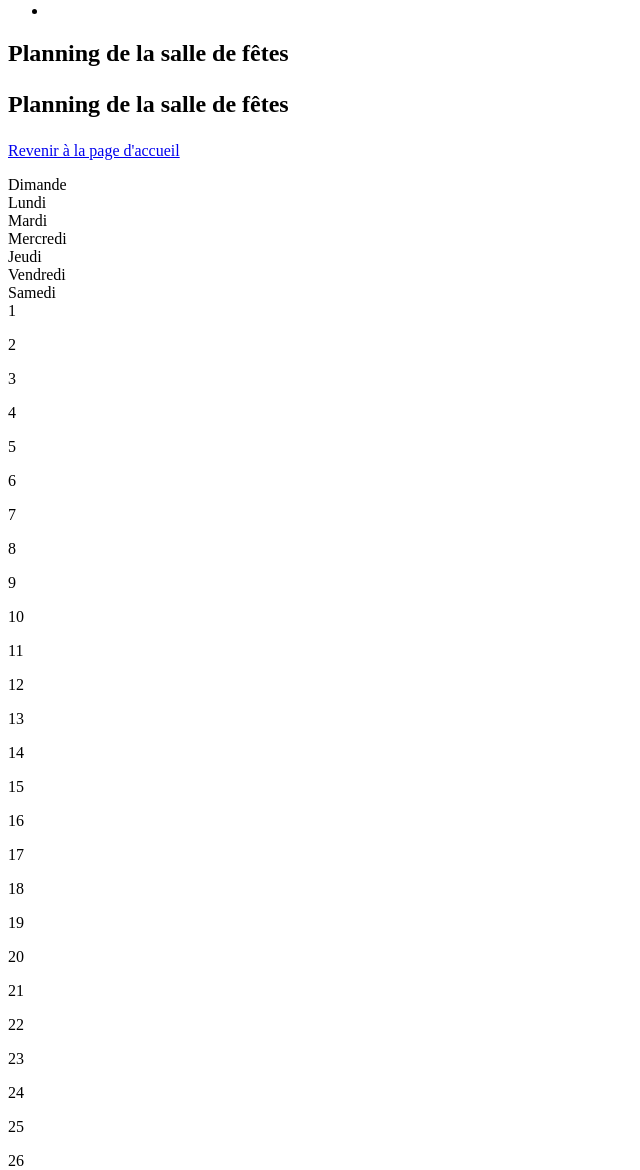
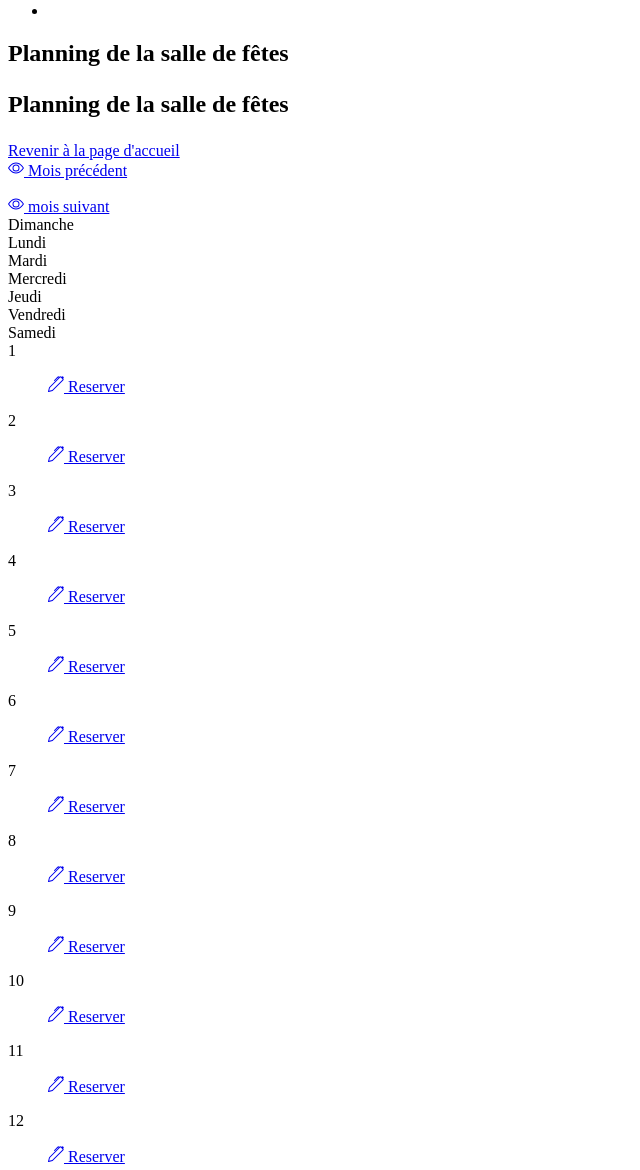
Before and after one commit to mayard689/Villereau, a Symfony app: template templates/partyroom/index.html.twig in a window 1280 px wide. Shown: the part 5330-6500 px from the top of the page, without its empty margins (0-640 px from the left). Run offline with Twig, Linux system fonts and the light colour scheme; the template is opened without the code that fills it, so the values that code supplies are empty; some libraries are stand-ins or nearby versions.

Commit message:
improve the partyroom calendar design

```diff
--- a/src/Form/PartyroomType.php
+++ b/src/Form/PartyroomType.php
@@ -12,9 +12,7 @@ class PartyroomType extends AbstractType
     public function buildForm(FormBuilderInterface $builder, array $options)
     {
         $builder
-            ->add('date')
             ->add('booker')
-            ->add('validated')
         ;
     }
 
--- /dev/null
+++ b/templates/partyroom/_partyroomCard.html.twig
@@ -0,0 +1,27 @@
+{% if planning[day] is defined %}
+    {% for event in planning[day] %}
+        <li>
+            {% if is_granted('ROLE_ADMIN') %}
+                {{ event.booker }}
+            {% endif %}
+
+            {% include'tools/_deleteButton.html.twig' with {
+                'path': path('partyroom_delete', {'id': event.id}),
+                'tokenIndex' : event.id
+            } %}
+
+            {% include 'tools/_adminButton.html.twig' with {
+                'text': 'Valider',
+                'path': path('partyroom_validate', {'id' : event.id})
+            } %}
+        </li>
+
+    {% endfor %}
+{% else %}
+    {%  set timestamp = time|date_modify("+"~day~" day")|date('U') %}
+    {% include 'tools/__genericButton.html.twig' with {
+        'text': 'Reserver',
+        'path': path('partyroom_new', {'timestamp' : timestamp}),
+        'icon': 'pen'
+    } %}
+{% endif %}
--- a/templates/partyroom/index.html.twig
+++ b/templates/partyroom/index.html.twig
@@ -15,7 +15,9 @@
             'text': 'Revenir à la page d\'accueil',
             'path': path('home')
         } %}
+    </section>
 
+    <section class="container">
         {# get the french written currently shown month #}
         {% if currentMonth is not null %}
             {%  if currentMonth == 1 %} {% set textMonth = 'Janvier' %} {% endif %}
@@ -32,11 +34,10 @@
             {%  if currentMonth == 12 %} {% set textMonth = 'Décembre' %} {% endif %}
         {% endif %}
 
-        <div class="calendar">
-            {{ include('tools/calendar/_calendar.html.twig') }}
+        <div class="calendar container shadow">
+            <div class="calendar-bar row">
 
-            <div class="button-panel">
-                {# previous button #}
+                <div class="col-2 previous">
                     {% set previousYear = currentYear %}
                     {% set previousMonth = currentMonth - 1 %}
                     {% if previousMonth < 1 %}
@@ -45,11 +46,17 @@
                     {% endif %}
 
                     {% include 'tools/_seeButton.html.twig' with {
-                    'text': previousMonth~'/'~previousYear,
+                        'text': 'Mois précédent',
                         'path': path('partyroom_index', {'year' : previousYear, 'month' : previousMonth})
                     } %}
+                </div>
 
-                {# next button #}
+                <div class="col titles">
+                    <p class="current-month">{{ textMonth }}</p>
+                    <p class="current-year">{{ currentYear }}</p>
+                </div>
+
+                <div class="col-2 next justify-center">
                     {% set nextYear = currentYear %}
                     {% set nextMonth = currentMonth + 1 %}
                     {% if nextMonth > 12 %}
@@ -58,15 +65,15 @@
                     {% endif %}
 
                     {% include 'tools/_seeButton.html.twig' with {
-                    'text': nextMonth~'/'~nextYear,
+                        'text': 'mois suivant',
                         'path': path('partyroom_index', {'year' : nextYear, 'month' : nextMonth})
                     } %}
                 </div>
             </div>
 
+            {{ include('tools/calendar/_calendar.html.twig') }}
 
+        </div>
 
-
-        <a href="{{ path('partyroom_new') }}">Create new</a>
     </section>
 {% endblock %}
--- a/templates/security/login.html.twig
+++ b/templates/security/login.html.twig
@@ -3,6 +3,7 @@
 {% block title %}Log in!{% endblock %}
 
 {% block body %}
+    <section class="container">
         <form method="post">
             {% if error %}
                 <div class="alert alert-danger">{{ error.messageKey|trans(error.messageData, 'security') }}</div>
@@ -39,4 +40,5 @@
                 Sign in
             </button>
         </form>
+    </section>
 {% endblock %}
--- /dev/null
+++ b/templates/tools/__genericButton.html.twig
@@ -0,0 +1,102 @@
+{# icon management #}
+{%  set icon_eye ='
+    <svg width="1em" height="1em" viewBox="0 0 16 16" class="bi bi-eye" fill="currentColor" xmlns="http://www.w3.org/2000/svg">
+        <path fill-rule="evenodd" d="M16 8s-3-5.5-8-5.5S0 8 0 8s3 5.5 8 5.5S16 8 16 8zM1.173 8a13.134 13.134 0 0 0 1.66 2.043C4.12 11.332 5.88 12.5 8 12.5c2.12 0 3.879-1.168 5.168-2.457A13.134 13.134 0 0 0 14.828 8a13.133 13.133 0 0 0-1.66-2.043C11.879 4.668 10.119 3.5 8 3.5c-2.12 0-3.879 1.168-5.168 2.457A13.133 13.133 0 0 0 1.172 8z"/>
+        <path fill-rule="evenodd" d="M8 5.5a2.5 2.5 0 1 0 0 5 2.5 2.5 0 0 0 0-5zM4.5 8a3.5 3.5 0 1 1 7 0 3.5 3.5 0 0 1-7 0z"/>
+    </svg>
+' %}
+
+{%  set icon_basket ='
+    <svg width="1em" height="1em" viewBox="0 0 24 24" fill="none" xmlns="http://www.w3.org/2000/svg">
+        <path fill-rule="evenodd" clip-rule="evenodd" d="M12 2C10.3431 2 8.99997 3.34315 8.99997 5H15C15 3.34315 13.6568 2 12 2ZM15 7V8C15 8.55228 15.4477 9 16 9C16.5522 9 17 8.55228 17 8V7H18.2215C18.7286 7 19.1554 7.37955 19.2146 7.88316L20.744 20.8832C20.814 21.4777 20.3495 22 19.7509 22H4.24905C3.65046 22 3.18596 21.4777 3.2559 20.8832L4.78531 7.88316C4.84456 7.37955 5.27138 7 5.77846 7H6.99997V8C6.99997 8.55228 7.44768 9 7.99997 9C8.55225 9 8.99997 8.55228 8.99997 8V7H15ZM6.99997 5H5.77846C4.25721 5 2.97676 6.13864 2.79901 7.64948L1.2696 20.6495C1.05978 22.433 2.45327 24 4.24905 24H19.7509C21.5467 24 22.9402 22.433 22.7303 20.6495L21.2009 7.64948C21.0232 6.13864 19.7427 5 18.2215 5H17C17 2.23858 14.7614 0 12 0C9.23854 0 6.99997 2.23858 6.99997 5Z" fill="#293644"/>
+    </svg>
+' %}
+
+{%  set icon_check ='
+    <svg xmlns="http://www.w3.org/2000/svg" width="16" height="16" fill="currentColor" class="bi bi-check-square" viewBox="0 0 16 16">
+      <path fill-rule="evenodd" d="M14 1H2a1 1 0 0 0-1 1v12a1 1 0 0 0 1 1h12a1 1 0 0 0 1-1V2a1 1 0 0 0-1-1zM2 0a2 2 0 0 0-2 2v12a2 2 0 0 0 2 2h12a2 2 0 0 0 2-2V2a2 2 0 0 0-2-2H2z"/>
+      <path fill-rule="evenodd" d="M10.97 4.97a.75.75 0 0 1 1.071 1.05l-3.992 4.99a.75.75 0 0 1-1.08.02L4.324 8.384a.75.75 0 1 1 1.06-1.06l2.094 2.093 3.473-4.425a.236.236 0 0 1 .02-.022z"/>
+    </svg>
+' %}
+
+{%  set icon_back ='
+    <svg width="1em" height="1em" viewBox="0 0 16 16" class="bi bi-arrow-left-square" fill="currentColor" xmlns="http://www.w3.org/2000/svg">
+        <path fill-rule="evenodd" d="M14 1H2a1 1 0 0 0-1 1v12a1 1 0 0 0 1 1h12a1 1 0 0 0 1-1V2a1 1 0 0 0-1-1zM2 0a2 2 0 0 0-2 2v12a2 2 0 0 0 2 2h12a2 2 0 0 0 2-2V2a2 2 0 0 0-2-2H2z"/>
+        <path fill-rule="evenodd" d="M12 8a.5.5 0 0 1-.5.5H5.707l2.147 2.146a.5.5 0 0 1-.708.708l-3-3a.5.5 0 0 1 0-.708l3-3a.5.5 0 1 1 .708.708L5.707 7.5H11.5a.5.5 0 0 1 .5.5z"/>
+    </svg>
+' %}
+
+{%  set icon_envelop ='
+    <svg width="1em" height="1em" viewBox="0 0 16 16" class="bi bi-envelope-open" fill="currentColor" xmlns="http://www.w3.org/2000/svg">
+        <path fill-rule="evenodd" d="M8.47 1.318a1 1 0 0 0-.94 0l-6 3.2A1 1 0 0 0 1 5.4v.818l5.724 3.465L8 8.917l1.276.766L15 6.218V5.4a1 1 0 0 0-.53-.882l-6-3.2zM15 7.388l-4.754 2.877L15 13.117v-5.73zm-.035 6.874L8 10.083l-6.965 4.18A1 1 0 0 0 2 15h12a1 1 0 0 0 .965-.738zM1 13.117l4.754-2.852L1 7.387v5.73zM7.059.435a2 2 0 0 1 1.882 0l6 3.2A2 2 0 0 1 16 5.4V14a2 2 0 0 1-2 2H2a2 2 0 0 1-2-2V5.4a2 2 0 0 1 1.059-1.765l6-3.2z"/>
+    </svg>
+' %}
+
+{%  set icon_pen ='
+    <svg width="1em" height="1em" viewBox="0 0 16 16" class="bi bi-pen" fill="currentColor" xmlns="http://www.w3.org/2000/svg">
+      <path fill-rule="evenodd" d="M13.498.795l.149-.149a1.207 1.207 0 1 1 1.707 1.708l-.149.148a1.5 1.5 0 0 1-.059 2.059L4.854 14.854a.5.5 0 0 1-.233.131l-4 1a.5.5 0 0 1-.606-.606l1-4a.5.5 0 0 1 .131-.232l9.642-9.642a.5.5 0 0 0-.642.056L6.854 4.854a.5.5 0 1 1-.708-.708L9.44.854A1.5 1.5 0 0 1 11.5.796a1.5 1.5 0 0 1 1.998-.001zm-.644.766a.5.5 0 0 0-.707 0L1.95 11.756l-.764 3.057 3.057-.764L14.44 3.854a.5.5 0 0 0 0-.708l-1.585-1.585z"/>
+    </svg>
+' %}
+
+{%  set icon_delete ='
+    <svg width="1em" height="1em" viewBox="0 0 16 16" class="bi bi-file-earmark-x" fill="currentColor" xmlns="http://www.w3.org/2000/svg">
+        <path d="M4 0h5.5v1H4a1 1 0 0 0-1 1v12a1 1 0 0 0 1 1h8a1 1 0 0 0 1-1V4.5h1V14a2 2 0 0 1-2 2H4a2 2 0 0 1-2-2V2a2 2 0 0 1 2-2z"/>
+        <path d="M9.5 3V0L14 4.5h-3A1.5 1.5 0 0 1 9.5 3z"/>
+        <path fill-rule="evenodd" d="M6.146 7.146a.5.5 0 0 1 .708 0L8 8.293l1.146-1.147a.5.5 0 1 1 .708.708L8.707 9l1.147 1.146a.5.5 0 0 1-.708.708L8 9.707l-1.146 1.147a.5.5 0 0 1-.708-.708L7.293 9 6.146 7.854a.5.5 0 0 1 0-.708z"/>
+    </svg>
+' %}
+
+{% if icon is not defined %}
+    {% set icon = "" %}
+{% elseif icon == 'eye' %}
+    {% set icon = icon_eye %}
+{% elseif icon == 'basket' %}
+    {% set icon = icon_basket %}
+{% elseif icon == 'check' %}
+    {% set icon = icon_check %}
+{% elseif icon == 'back' %}
+    {% set icon = icon_back %}
+{% elseif icon == 'envelop' %}
+    {% set icon = icon_envelop %}
+{% elseif icon == 'pen' %}
+    {% set icon = icon_pen %}
+{% elseif icon == 'delete' %}
+    {% set icon = icon_delete %}
+{% else %}
+    {% set icon = "" %}
+{% endif %}
+
+{# size management #}
+{% if size is not defined %}
+    {% set size = "btn-sm" %}
+{% elseif size == 'small' %}
+    {% set size = "btn-sm" %}
+{% elseif size == 'normal' %}
+    {% set size = "" %}
+{% elseif size == 'large' %}
+    {% set size = "btn-lg" %}
+{% else %}
+    {% set size = "btn-sm" %}
+{% endif %}
+
+{# tag style management (<button> ou <a> #}
+{% if tagStyle is not defined %}
+    {% set tagStyle = "" %}
+{% endif %}
+
+{# html code #}
+{% if tagStyle == "button" %}
+    <button class="btn {{size}} btn-primary mt-2 mr-2"
+            type="submit"
+            formmethod="post"
+            formaction="{{ path??'' }}"
+            title="{{ title ?? (text ?? '') }}">
+        {{ icon|raw }}
+        {{ text??"Appuyez" }}
+    </button>
+{% else %}
+    <a class="btn {{size}} btn-primary mt-2 mr-2" href="{{ path??'' }}">
+        {{ icon|raw }}
+        {{ text??"Appuyez" }}
+    </a>
+{% endif %}
--- a/templates/tools/calendar/_calendar.html.twig
+++ b/templates/tools/calendar/_calendar.html.twig
@@ -13,14 +13,9 @@
 #}
 
 
-    <div class="row justify-content-center">
-        <div class="col titles">
-            <p class="current-month">{{ textMonth }}</p>
-            <p class="current-year">{{ currentYear }}</p>
-        </div>
-    </div>
+
     <div class="row justify-content-center calendar-header">
-        <div class="col">Dimande</div>
+        <div class="col">Dimanche</div>
         <div class="col">Lundi</div>
         <div class="col">Mardi</div>
         <div class="col">Mercredi</div>
@@ -55,19 +50,8 @@
             <div class="{{ class }}">
                 <div class="daynumber">{{ day }}</div>
                 <ul class="event-list">
-                    {% if planning[day] is defined %}
-                        {% for event in planning[day] %}
-                            <li>
-                                {{ event.booker }}
-
-                                {% include 'tools/_adminButton.html.twig' with {
-                                    'text': 'Valider',
-                                    'path': path('partyroom_validate', {'id' : event.id})
-                                } %}
-                            </li>
-
-                        {% endfor %}
-                    {% endif %}
+                    {# calendar content #}
+                    {{ include('partyroom/_partyroomCard.html.twig') }}
                 </ul>
             </div>
         </div>
```
Also changed, not shown: assets/styles/partyroom.scss (+25 -10 lines), src/Controller/PartyroomController.php (+9 -2 lines), templates/home/_balloon_svg.html.twig (added, +113 -0 lines), templates/home/_clickme.html.twig (+8 -0 lines), templates/partyroom/new.html.twig (+6 -3 lines), templates/partyroom/_partyRoomCard.html.twig (deleted). Lines whose indentation alone changed are shown as unchanged.
